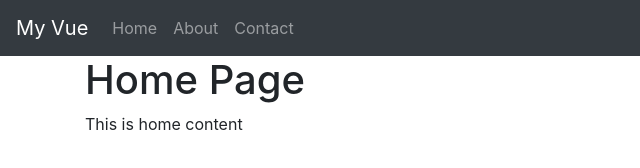
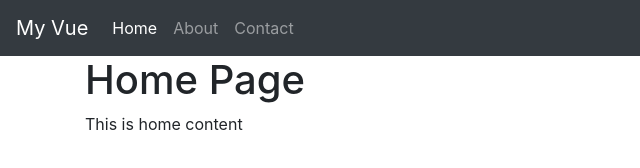
Before and after one commit to piechowiaq/vuejs-tutorial, a plain HTML site: page index.html in a window 1280 px wide. Shown: the full height of the page, 0-640 px from the left. Drawn offline with nearby package versions, Linux system fonts and the light colour scheme.

Commit message:
Fixing bug in function defining

```diff
--- a/index.html
+++ b/index.html
@@ -9,8 +9,8 @@
 <body>
     <navbar
             :pages="pages"
-            :activePage="activePage"
-            :navLinkClick="(index) => activePage = index"
+            :active-page="activePage"
+            :nav-link-click="(index) => activePage = index"
     >
 
 
```
